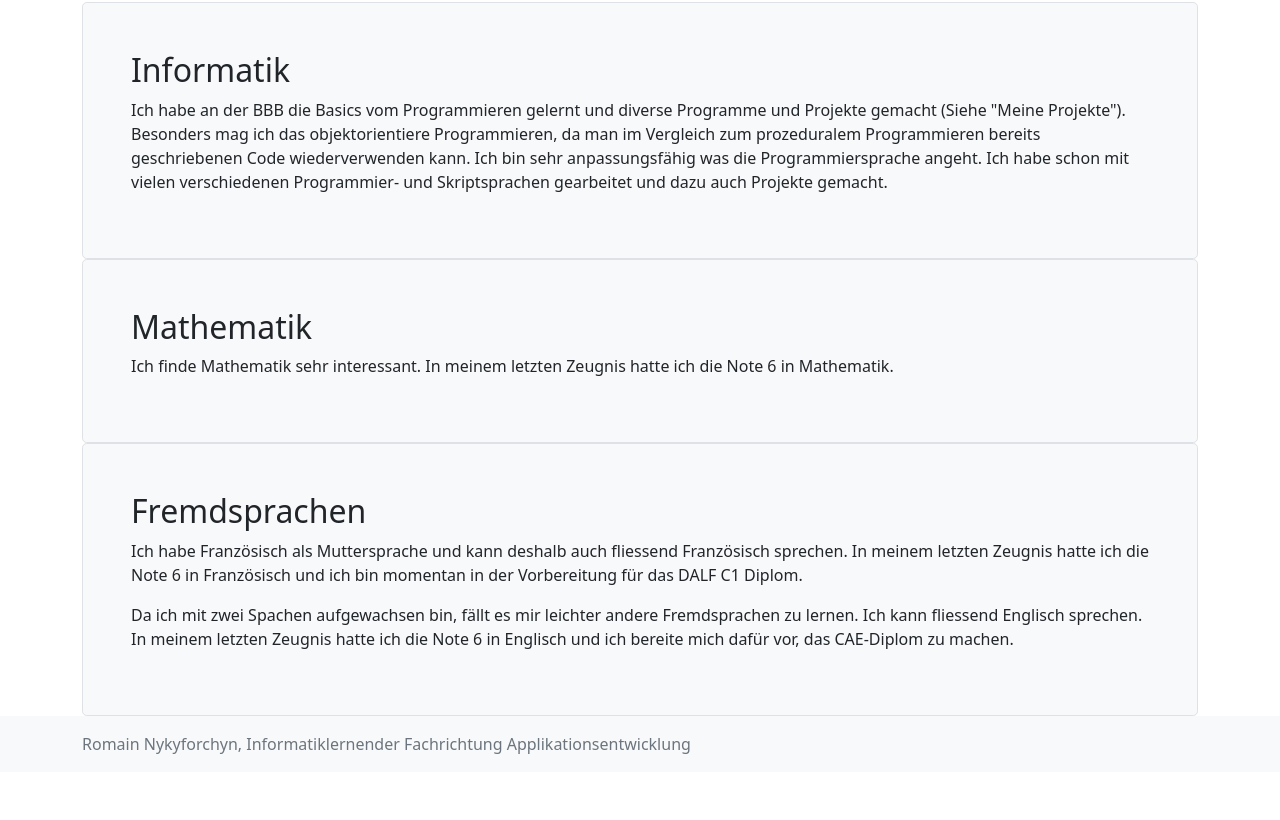
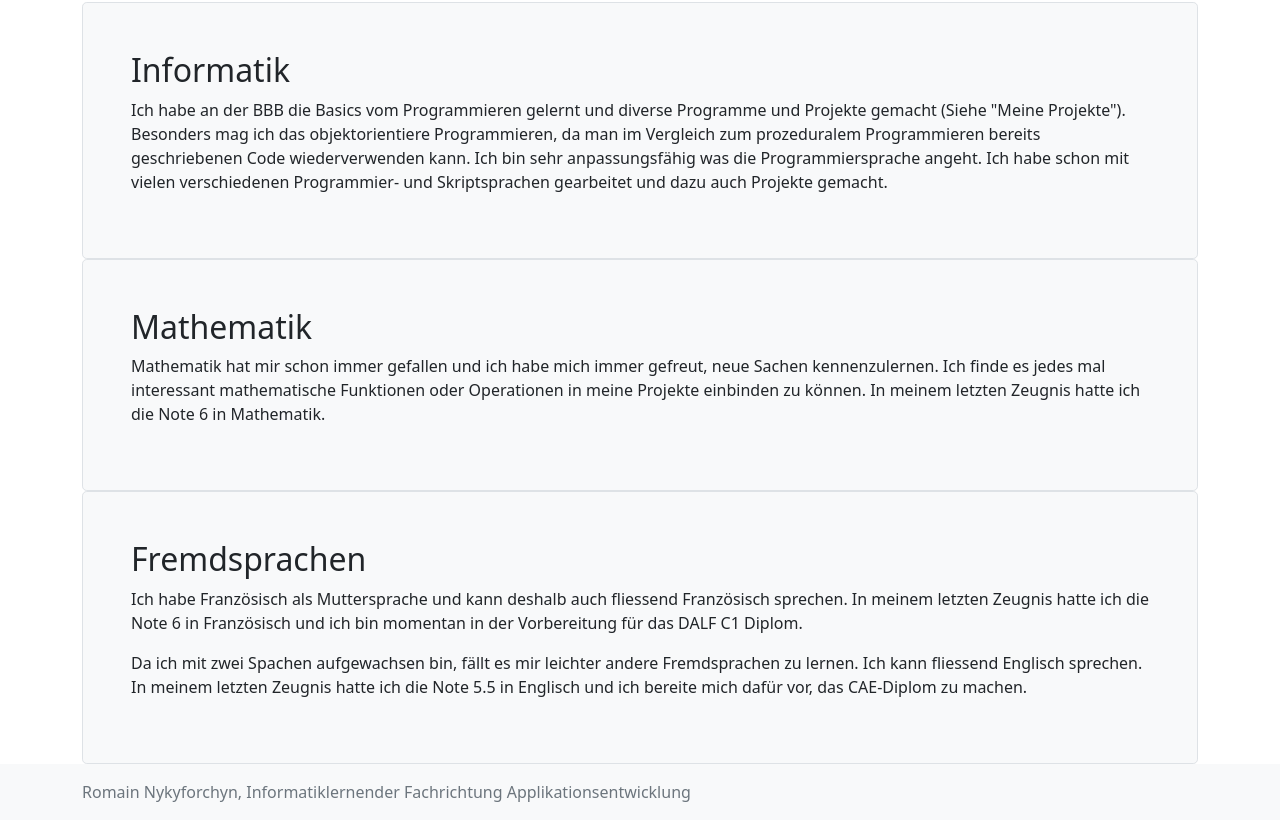
Before and after one commit to RomainNykyforchyn/romain-nykyforchyn.github.io, a plain HTML site: page about.html in a window 1280 px wide. Shown: the part 666-1486 px from the top of the page. Before the commit the page ends 1438 px from the top, so only its background shows below. Drawn offline with Linux system fonts and the light colour scheme; files that its build step writes are made by us from their sources.

Commit message:
minor updates

```diff
--- a/about.html
+++ b/about.html
@@ -81,7 +81,7 @@
       </div>
       <div class="h-100 p-5 bg-light border rounded-3">
         <h2>Mathematik</h2>
-        <p>Ich finde Mathematik sehr interessant. In meinem letzten Zeugnis hatte
+        <p>Mathematik hat mir schon immer gefallen und ich habe mich immer gefreut, neue Sachen kennenzulernen. Ich finde es jedes mal interessant mathematische Funktionen oder Operationen in meine Projekte einbinden zu können. In meinem letzten Zeugnis hatte
           ich die Note 6 in Mathematik.</p>
       </div>
       <div class="h-100 p-5 bg-light border rounded-3">
@@ -91,7 +91,7 @@
           Zeugnis hatte ich die Note 6 in Französisch und ich bin momentan in der Vorbereitung für das DALF C1 Diplom.
         </p>
         <p>Da ich mit zwei Spachen aufgewachsen bin, fällt es mir leichter andere Fremdsprachen zu lernen. Ich kann
-          fliessend Englisch sprechen. In meinem letzten Zeugnis hatte ich die Note 6 in Englisch und ich bereite mich
+          fliessend Englisch sprechen. In meinem letzten Zeugnis hatte ich die Note 5.5 in Englisch und ich bereite mich
           dafür vor, das CAE-Diplom zu machen.</p>
       </div>
 
```
Also changed, not shown: index.html (+1 -1 lines).
